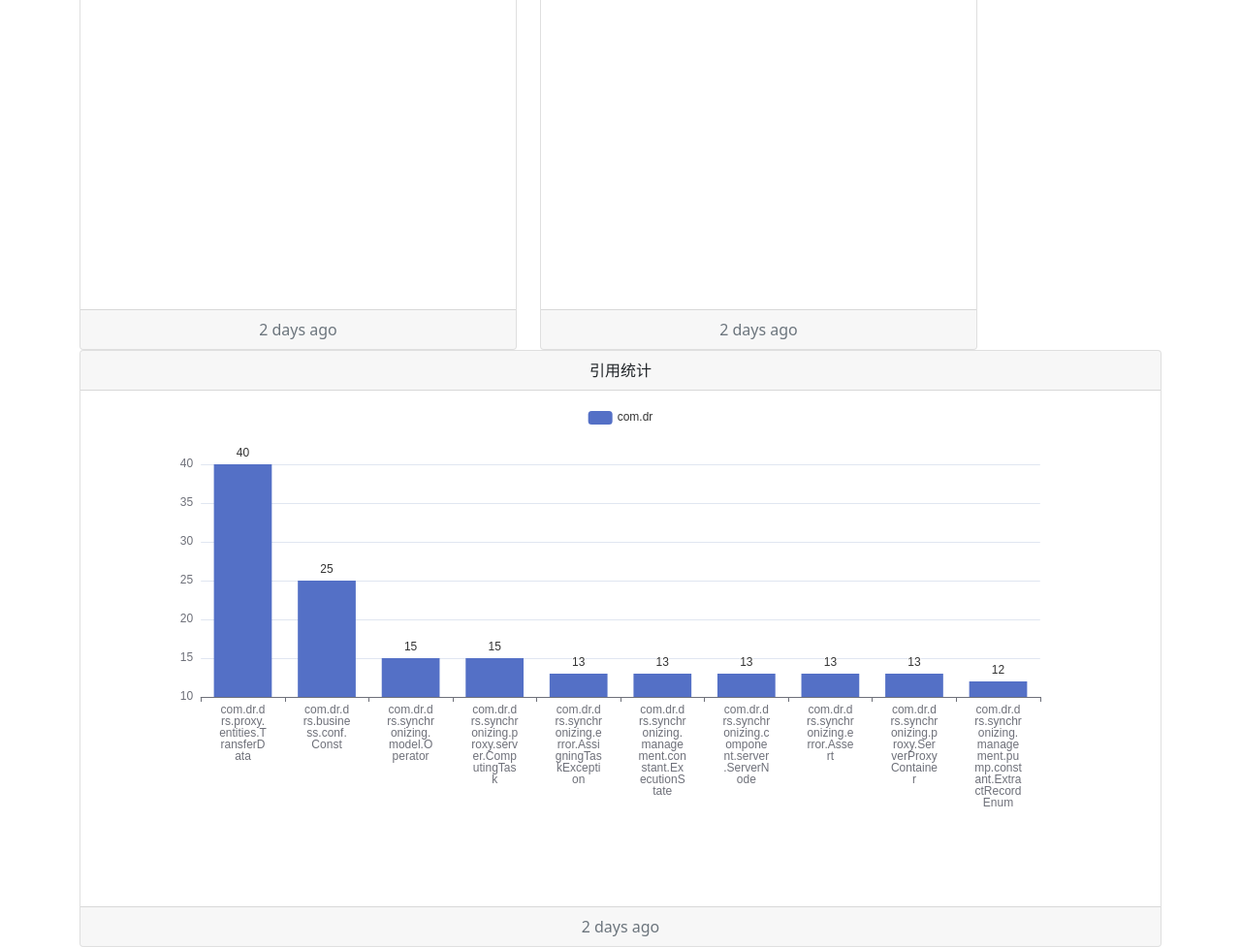
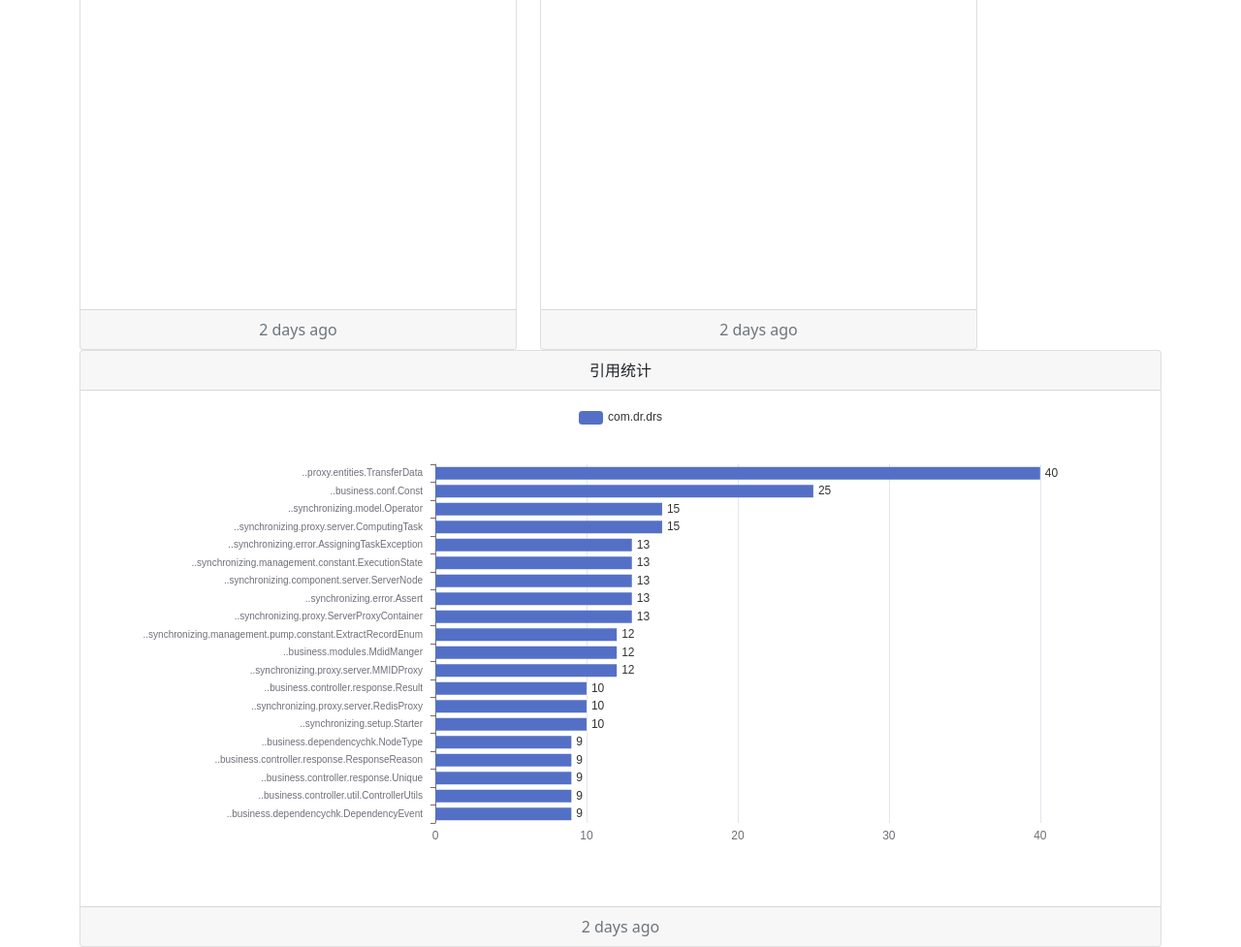
Before and after one commit to istart-studio/CodeArchViz, a plain HTML site: page scan/view_ec/index.html in a window 1280 px wide. Shown: the part 771-1748 px from the top of the page at 97% size. Drawn offline with nearby package versions, Linux system fonts and the light colour scheme.

Commit message:
1. 引用统计图，调整布局

```diff
--- a/scan/view_ec/index.html
+++ b/scan/view_ec/index.html
@@ -121,9 +121,9 @@
 
     const globeData = data;
     render_graph(globeData, function (singleData) {
-        render_statistics(globeData, singleData.package);
+        render_statistics(globeData, singleData.package, {limit: 20});
     });
-    render_statistics(globeData, "com.dr");
+    render_statistics(globeData, "com.dr.drs", {limit: 20});
 </script>
 </body>
 </html>
--- a/scan/view_ec/render_graph.js
+++ b/scan/view_ec/render_graph.js
@@ -5,7 +5,7 @@
         var json = param.data.sourceData;
         var options = {
             collapsed: false,
-            withQuotes: true
+            withQuotes: false
         };
         $('#json-render').jsonViewer(json, options);
         if (json) {
--- a/scan/view_ec/render_statistics.js
+++ b/scan/view_ec/render_statistics.js
@@ -1,4 +1,14 @@
-function render_statistics(globeData, searchPackage) {
+/**
+ * option:{limit:10}
+ * @param globeData
+ * @param searchPackage
+ * @param option 配置
+ */
+function render_statistics(globeData, searchPackage, option) {
+
+    let _option = {
+        limit: option.limit ? option.limit : 10
+    }
 
     // 根据包进行排序，前10
     function sort(globeData, searchPackage) {
@@ -24,7 +34,7 @@ function render_statistics(globeData, searchPackage) {
         items.sort(function (first, second) {
             return second[1] - first[1];
         });
-        return items.slice(0, 10);
+        return items.slice(0, _option.limit);
     }
 
     // 全部统计最TOP的被引用
@@ -49,22 +59,28 @@ function render_statistics(globeData, searchPackage) {
         var myChart = echarts.init(dom);
         var option = {
             grid: {
-                bottom: 200
+                left: 350
             },
-            xAxis: {
+            xAxis: {},
+            yAxis: {
                 type: 'category',
                 data: renderData.names,
                 axisLabel: {
-                    width: 50,
-                    overflow: 'break',
-                    interval: 0, rotate: 0
+                    width: 45,
+                    fontSize: 10,
+                    // margin: 80,
+                    // overflow: 'break',
+                    interval: 0,
+                    rotate: 0,
+                    padding: [5, 5],
+                    formatter: function (value, index) {
+                        return value.replace(searchPackage, '.');
+                    },
                 },
-                inverse: false,
+
+                inverse: true,
                 animationDuration: 300,
                 animationDurationUpdate: 300,
-            },
-            yAxis: {
-                scale: true,
             },
             series: [
                 {
@@ -75,7 +91,7 @@ function render_statistics(globeData, searchPackage) {
                     roam: true,
                     label: {
                         show: true,
-                        position: 'top',
+                        position: 'right',
                         valueAnimation: true
                     }
                 },
```
